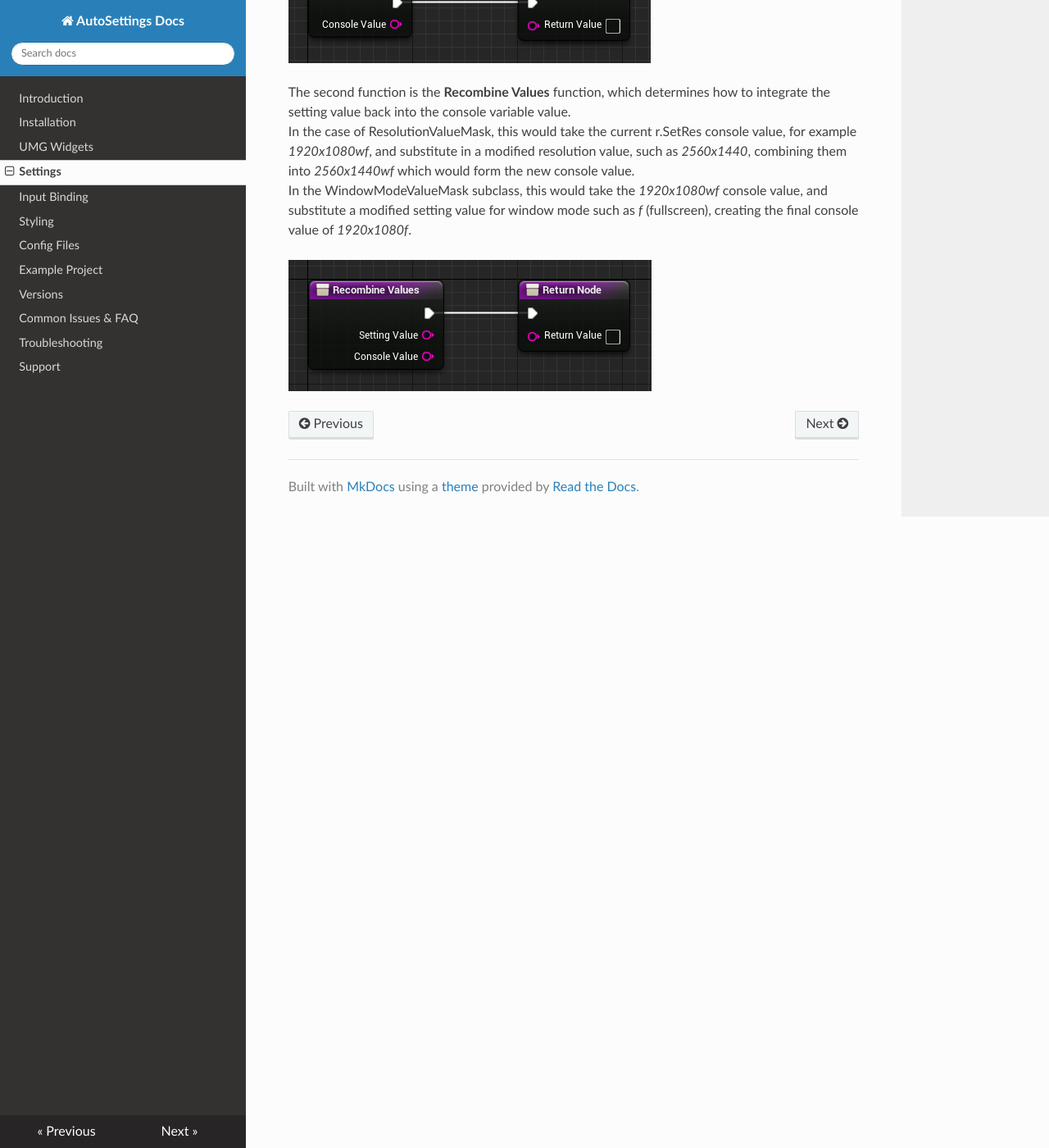
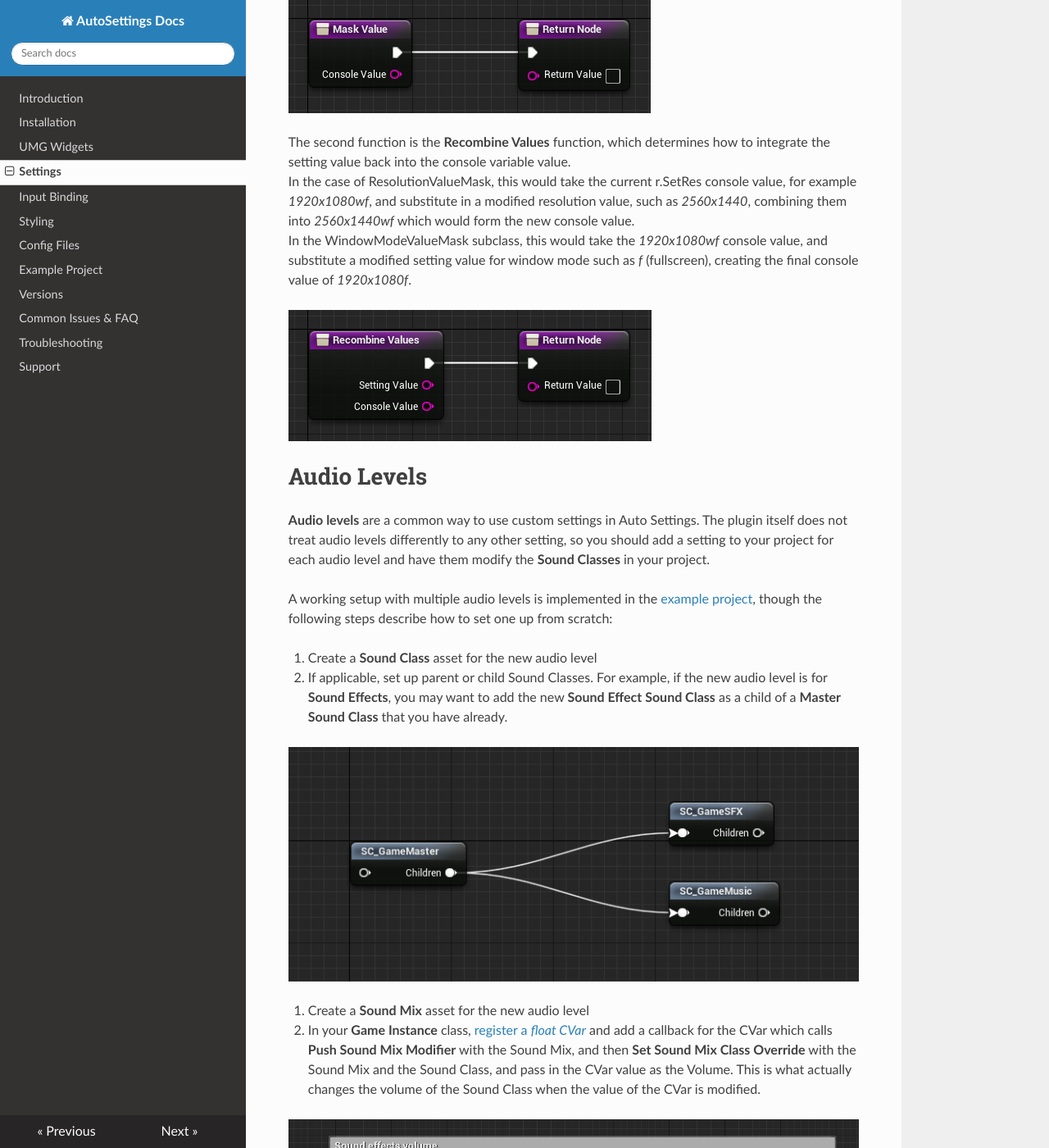
Before and after one commit to Acren/AutoSettings-Docs, an MkDocs documentation site: the page built from docs/settings.md, in a window 1280 px wide and 1400 px high, scrolled down 6508 px. Shown: the whole window at 82% size. Built offline with MkDocs 1.6.1, drawn with Linux system fonts in a browser that asks for light colours; nearby versions of some CDN libraries; old or Windows-style settings are respelled for this version of MkDocs; some of the changed text lies outside the part shown.

Commit message:
Add section about Audio Levels

```diff
--- a/docs/settings.md
+++ b/docs/settings.md
@@ -1,3 +1,5 @@
+# Setting Widgets
+
 To add a setting to your menu, place the widget for the desired control type from the **AutoSettings Setting Controls** category anywhere in your menu.
 
 > Tip: It can be nice for layout purposes to wrap settings in a new *Setting Row* widget which consists of label text and a Named Slot to contain the control widget itself (See example project) but you are free to set up the layout of your menu whichever way works best for you.
@@ -142,3 +144,26 @@ In the case of ResolutionValueMask, this would take the current r.SetRes console
 In the WindowModeValueMask subclass, this would take the *1920x1080wf* console value, and substitute a modified setting value for window mode such as *f* (fullscreen), creating the final console value of *1920x1080f*.
 
 ![Image](/images/image19.png)
+
+# Audio Levels
+
+**Audio levels** are a common way to use custom settings in Auto Settings. The plugin itself does not treat audio levels differently to any other setting, so you should add a setting to your project for each audio level and have them modify the **Sound Classes** in your project.
+
+A working setup with multiple audio levels is implemented in the [example project](/example-project), though the following steps describe how to set one up from scratch:
+
+1. Create a **Sound Class** asset for the new audio level
+2. If applicable, set up parent or child Sound Classes. For example, if the new audio level is for **Sound Effects**, you may want to add the new **Sound Effect Sound Class** as a child of a **Master Sound Class** that you have already.
+
+![Image](/images/soundclasses.png)
+
+3. Create a **Sound Mix** asset for the new audio level
+4. In your **Game Instance** class, [register a *float CVar*](#console-variables) and add a callback for the CVar which calls **Push Sound Mix Modifier** with the Sound Mix, and then **Set Sound Mix Class Override** with the Sound Mix and the Sound Class, and pass in the CVar value as the Volume. This is what actually changes the volume of the Sound Class when the value of the CVar is modified.
+
+![Image](/images/audiolevels.png)
+
+**Note:** It's important that this happens after a **Delay** node (even with 0 duration) as the Audio Devices in Unreal are not created yet when the Game Instance **Init** function is called.
+
+![Image](/images/gameinstanceaudiodelay.png)
+
+5. [Add a Setting Widget](#setting-widgets) to your menu to control the new CVar you created
+6. Add the new Sound Class to all of the audio assets that should use the new audio level
```
Also changed, not shown: docs/images/audiolevels.png (added), docs/images/gameinstanceaudiodelay.png (added), docs/images/soundclasses.png (added).
